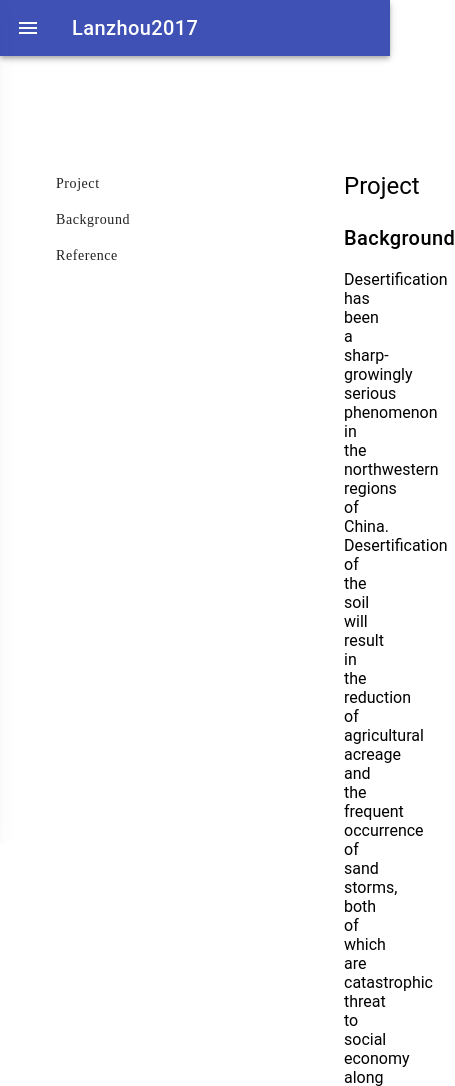
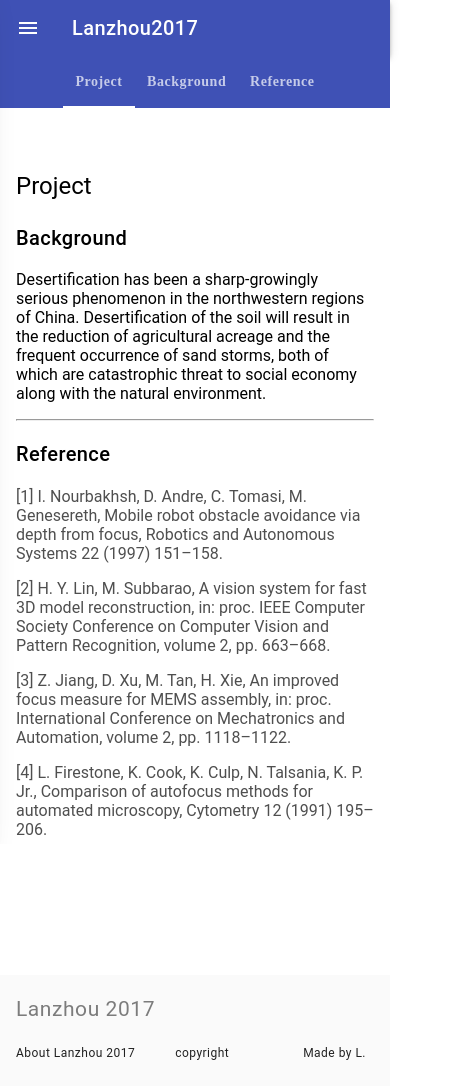
Before and after one commit to L-Sun/igem-lanzhou2017, a plain HTML site: page project.html in a window 390 px wide. Shown: the top 1086 px of the page, 455 px wide, since content can reach past the window. Drawn offline with Linux system fonts and the light colour scheme; files whose address does not match are found by name.

Commit message:
finished article navigation(desktop and mobile device)

```diff
--- a/css/main.less
+++ b/css/main.less
@@ -3,6 +3,7 @@
 	margin-left: auto;
 	margin-right: auto;
 }
+
 // Test
 .surface{
 		display: flex;
@@ -100,7 +101,7 @@ body{
 }
 .page__article{
 	height: auto;
-	max-width: 760px;
+	// max-width: 760px;
 }
 .page__drawer{
 	position: fixed;
@@ -111,6 +112,25 @@ body{
 }
 .page__drawer+.page__article, .story{
 	width: calc(~"100% - 328px");
+}
+#page__drawer-mobile-container{
+	display: none;
+	position: fixed;
+	top: 56px;
+	width: 100%;
+	z-index: 1;
+	background-color: #3f51b5;
+	nav{
+		justify-content: center;
+
+		a{
+			padding-top: 1em;
+			padding-bottom: 1em;
+			letter-spacing: 0.04em;
+			line-height: 1.5rem;
+			font-weight: 700;
+		}
+	}
 }
 .page__article{
 	position: relative;
@@ -125,6 +145,7 @@ body{
 	position: initial;
 }
 .page__drawer-list{
+	padding: 0;
 	font-weight: 500;
 }
 .page__drawer-list__link{
@@ -144,6 +165,7 @@ body{
 	padding: 0;
 }
 .page__article__citation__item{
+	margin-bottom: 1em;
 	color: #4F4F4F;
 }
 
@@ -408,6 +430,10 @@ body{
 	-ms-flex:1;
 	flex: 1;
 	text-align: right;
+
+	a{
+		padding-right: 0;
+	}
 }
 .footer__made-with-desktop{
 	display: initial;   // When device is mobile, the property wil change to none
@@ -432,7 +458,18 @@ body{
 	}
 }
 
-@media (max-width: 720px){
+@media (max-width: 768px){
+	.page__drawer{
+		width: 100px;
+		margin-right: 12px;
+	}
+	.page__article {
+		position: relative;
+		left: 112px;
+	}
+	.page__drawer+.page__article, .story{
+		width: calc(~"100% - 112px");
+	}
 	.footer {
 		height: 114px;
 		margin-top: 120px;
@@ -455,6 +492,13 @@ body{
 		display: inline-block;
 	}
 
+
+	#to-top{
+		bottom: 3rem;
+		right: 2rem;
+	}
+}
+@media(max-width: 660px) {
 	.timeline{
 		li{
 			margin-left: 22px;
@@ -478,18 +522,30 @@ body{
 			}
 		}
 	}
-
-	#to-top{
-		bottom: 3rem;
-		right: 2rem;
+	.page__drawer{
+		display: none;
+	}
+	.page__article{
+		width: 100% !important;
+		left: 0;
+	}
+	#page__drawer-mobile-container{
+		display: table;
 	}
 }
 @media(max-width: 360px){
-	.page__content, .footer__content {
-		padding-left: 0px;
-		padding-right: 0px;
+	.page__content, .footer__content{
+		padding-left: 12px;
+		padding-right: 12px;
 	}
-	.footer__made-with-mobile{
-		display: none;
+	.footer__links li{
+		margin-left: 6px;
+	}
+	.timeline{
+		li{
+			.mdc-card{
+				min-width: 240px - 12px;
+			}
+		}
 	}
 }
--- a/js/main.js
+++ b/js/main.js
@@ -1,9 +1,5 @@
 $(function() {
 /* General */
-    // Ripple effect
-    $('.mdc-ripple-surface').map(function() {
-        mdc.ripple.MDCRipple.attachTo(this);
-    });
 
     $('#to-top').click(function(event) {
         $('html, body').animate({'scrollTop': 0}, 400);
@@ -52,15 +48,26 @@ $(function() {
 
 /* Page */
     // Generate article's head link
-    if ($('#temp-page-list').length > 0) {
-        let temp_page_list = document.querySelector('#temp-page-list').content;
-        let temp = temp_page_list.querySelector('.page__drawer-list__item');
-        $('.page__article').children('h1, h2, h3, h4, h5').map(function(index) {
+    if ($('#temp-page-list-desktop').length > 0) {
+        let temp_page_list_desktop = document.querySelector('#temp-page-list-desktop').content;
+        let temp_page_list_mobile = document.querySelector("#temp-page-list-mobile").content;
+
+        let temp_desktop = temp_page_list_desktop.querySelector('.page__drawer-list__item');
+        let temp_mobile = temp_page_list_mobile.querySelector('.mdc-tab');
+
+
+        $('.page__article').children('h1, h2').map(function(index) {
             let id = 'page__article__headline-' + index;
             $(this).attr('id', id);
-            $(temp).children().attr('href', '#' + id).text($(this).text());
-            let item = document.importNode(temp, true);
-            $('.page__drawer-list').append(item);
+
+            $(temp_desktop).children().attr('href', '#' + id).text($(this).text());
+            $(temp_mobile).attr('href', '#' + id).text($(this).text());
+
+            let item_desktop = document.importNode(temp_desktop, true);
+            let item_mobile = document.importNode(temp_mobile, true);
+
+            $('.page__drawer-list').append(item_desktop);
+            $('.page__drawer-mobile').append(item_mobile);
         });
     }
 
@@ -75,7 +82,18 @@ $(function() {
         let top = $(target).offset().top - $('.mdc-toolbar').height();
         $('html, body').animate({scrollTop:top}, 400);
     });
-
-
-
+    $('.page__drawer-mobile .mdc-tab').click(function(event) {
+        event.preventDefault();
+        $('.mdc-tab--active').removeClass('mdc-tab--active').attr('style','');
+        $(this).addClass('mdc-tab--active');
+        let target = $(this).attr('href');
+        let top = $(target).offset().top - $('.mdc-toolbar').height() - $('#mdc-tab-bar').height();
+        $('html, body').animate({scrollTop:top}, 400);
+    });
+    // Ripple effect
+    $('.mdc-ripple-surface').map(function() {
+        mdc.ripple.MDCRipple.attachTo(this);
+    });
+    mdc.tabs.MDCTabBar.attachTo(document.querySelector('#mdc-tab-bar'));
+    // mdc.tabs.MDCTabBarScroller.attachTo(document.querySelector('#mdc-tab-bar'));
 });
--- a/project.html
+++ b/project.html
@@ -3,9 +3,13 @@
 <head>
 	<meta charset="UTF-8">
 	<title>Lanzhou</title>
+	<meta name="HandheldFriendly" content="True">
+	<meta name="viewport" content="width=device-width, initial-scale=1.0">
+
 	<link rel="stylesheet" href="material-components-web/dist/material-components-web.css">
 	<link rel="stylesheet" href="css/Material_Icons.css">
 	<link rel="stylesheet" href="css/main.css">
+	<link href="https://cdn.bootcss.com/font-awesome/4.7.0/css/font-awesome.css" rel="stylesheet">
 </head>
 <body class="page">
 	<header class="mdc-toolbar mdc-toolbar--fixed">
@@ -61,18 +65,23 @@
 			</nav>
 		</div>
 	</aside>
-
+	<div id="page__drawer-mobile-container">
+		<nav id="mdc-tab-bar" class="mdc-tab-bar-scroller mdc-theme--dark page__drawer-mobile">
+			<template id="temp-page-list-mobile">
+				<a href="" class="mdc-tab mdc-ripple-surface"></a>
+			</template>
+			<span class="mdc-tab-bar__indicator"></span>
+		</nav>
+	</div>
 	<main class="page__content">
 		<nav class="page__drawer mdc-persistent-drawer">
 			<ul class="page__drawer-list">
-				<template id="temp-page-list">
+				<template id="temp-page-list-desktop">
 					<li class="page__drawer-list__item">
 						<a href="" class="page__drawer-list__link"></a>
 					</li>
 				</template>
 				<!-- Use template tag to generate these link -->
-				<li class="page__drawer-list__item">
-				</li>
 			</ul>
 		</nav>
 		<article class="page__article">
@@ -119,7 +128,7 @@
 				<li class="footer__link-container--right">
 					<a href="http://lawliet.pw" class="footer__link">
 						<span class="footer__made-with-desktop">Made by L. with Material Components for the web</span>
-						<span class="footer__made-with-mobile">Made by L. with MDC Web</span>
+						<span class="footer__made-with-mobile">Made by L.</span>
 					</a>
 				</li>
 			</ul>
```
Also changed, not shown: css/main.css.
